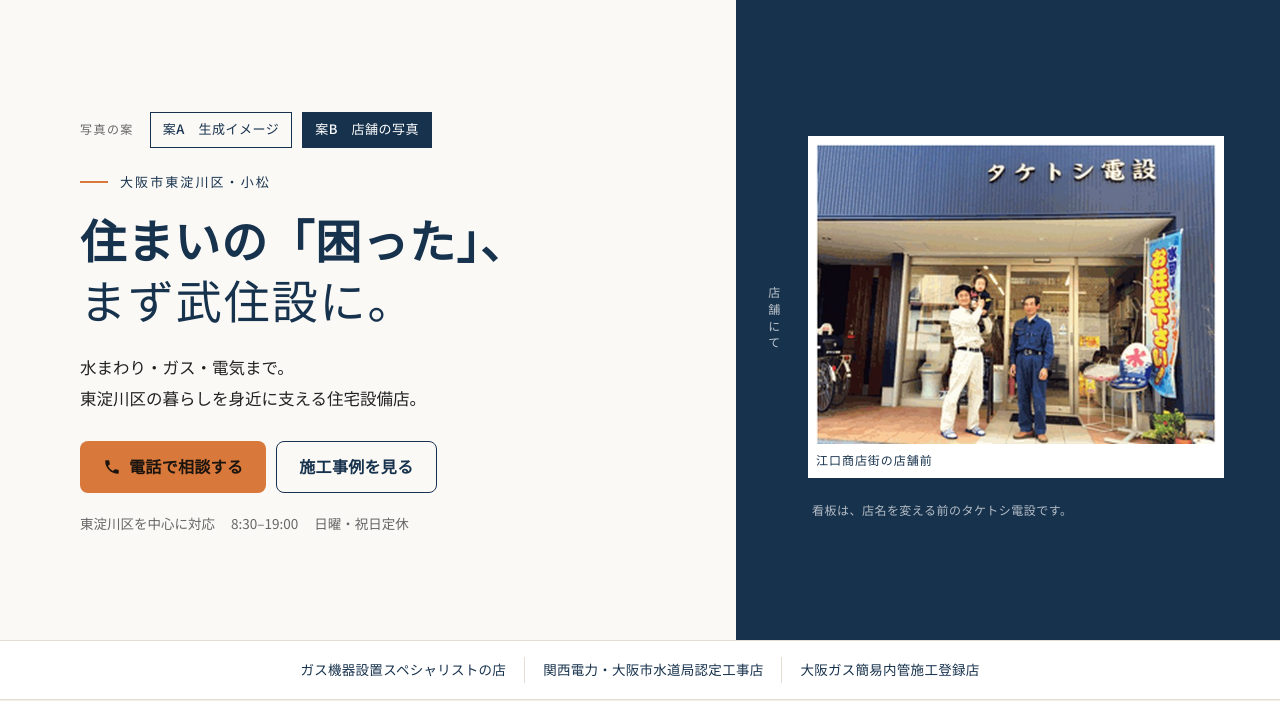
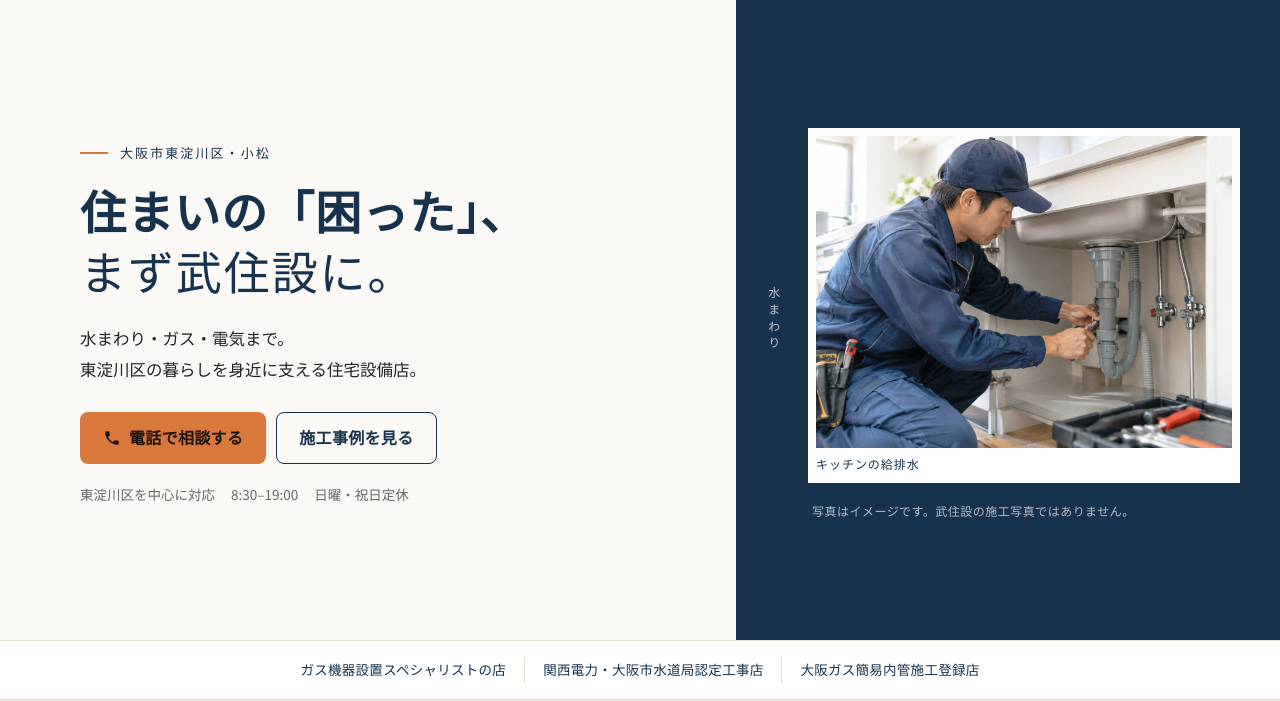
Before and after one commit to sumilianaikonsarutanto-cmd/website-project, a PHP site: page / in a window 1280 px wide. Shown: the part 69-770 px from the top of the page. Run offline with PHP 8.4, Linux system fonts and the light colour scheme.

Commit message:
ファーストビューを指定の作業写真に差し替える
キッチンのシンク下の写真を、紺の面に一枚で置く。施工写真ではないことも、写真の下に残している。

Co-authored-by: sumilianaikonsarutanto-cmd <sumilianaikonsarutanto-cmd@users.noreply.github.com>

```diff
--- a/assets/css/style.css
+++ b/assets/css/style.css
@@ -323,57 +323,7 @@ button, summary { font-family: inherit; }
 
 /* Hero -------------------------------------------------------------------- */
 
-.fv-pick {
-  display: flex;
-  flex-wrap: wrap;
-  align-items: center;
-  gap: 8px 10px;
-  margin: 0 0 22px;
-}
-
-.fv-pick p {
-  margin: 0 6px 0 0;
-  font-size: 12px;
-  letter-spacing: 0.12em;
-  color: var(--muted);
-}
-
-.fv-pick a {
-  display: inline-flex;
-  align-items: center;
-  min-height: 36px;
-  padding: 0 12px;
-  border: 1px solid var(--navy);
-  color: var(--navy);
-  background: transparent;
-  text-decoration: none;
-  font-size: 13px;
-  font-weight: 500;
-  letter-spacing: 0.04em;
-}
-
-.fv-pick a[aria-current="true"] {
-  background: var(--navy);
-  color: #fff;
-}
-
-body:has(#fv-generated:target) .fv-pick a[href="#fv-photo"] {
-  background: transparent;
-  color: var(--navy);
-}
-
-body:has(#fv-generated:target) .fv-pick a[href="#fv-generated"] {
-  background: var(--navy);
-  color: #fff;
-}
-
 .hero { padding: 0; scroll-margin-top: var(--header); }
-
-.hero--generated { display: none; }
-
-#fv-generated:target { display: block; }
-
-#fv-generated:target + .hero--photo { display: none; }
 
 .hero__body {
   width: min(1120px, calc(100% - 40px));
@@ -494,7 +444,7 @@ body:has(#fv-generated:target) .fv-pick a[href="#fv-generated"] {
 
 .hero__frame {
   margin: 0 auto;
-  max-width: 520px;
+  width: 100%;
   background: #fff;
   padding: 8px 8px 10px;
 }
@@ -1310,7 +1260,7 @@ body:has(#fv-generated:target) .fv-pick a[href="#fv-generated"] {
   .hero__stage {
     position: relative;
     margin-top: 0;
-    padding: 56px 48px 40px 72px;
+    padding: 40px 40px 32px 72px;
     display: flex;
     flex-direction: column;
     justify-content: center;
@@ -1332,15 +1282,7 @@ body:has(#fv-generated:target) .fv-pick a[href="#fv-generated"] {
 
   .hero__shot--drop { margin-top: 52px; }
 
-  .hero__note { text-align: left; margin-top: 22px; padding-left: 4px; }
-
-  .hero--photo .hero__stage { padding-right: 56px; }
-
-  .hero--photo .hero__frame { max-width: none; }
-
-  .hero--generated .hero__prints { max-width: 500px; }
-
-  .hero--generated .hero__shot { max-width: none; }
+  .hero__note { text-align: left; margin-top: 18px; padding-left: 4px; }
 
   .reasons { grid-template-columns: 1fr 1fr; }
 
--- a/assets/js/main.js
+++ b/assets/js/main.js
@@ -1,20 +1,4 @@
 (function () {
-  var picks = document.querySelectorAll(".fv-pick a");
-  if (picks.length) {
-    var syncPick = function () {
-      var generated = location.hash === "#fv-generated";
-      picks.forEach(function (link) {
-        var on = generated
-          ? link.getAttribute("href") === "#fv-generated"
-          : link.getAttribute("href") === "#fv-photo";
-        if (on) link.setAttribute("aria-current", "true");
-        else link.removeAttribute("aria-current");
-      });
-    };
-    window.addEventListener("hashchange", syncPick);
-    syncPick();
-  }
-
   var nav = document.querySelector("[data-nav]");
   if (!nav) return;
 
--- a/index.html
+++ b/index.html
@@ -20,7 +20,7 @@
 <link href="https://fonts.googleapis.com/css2?family=Noto+Sans+JP:wght@400;500;700&family=Noto+Serif+JP:wght@500;600&display=swap" rel="stylesheet">
 <link rel="stylesheet" href="assets/css/style.css">
 <link rel="icon" href="assets/img/favicon.svg" type="image/svg+xml">
-<link rel="preload" as="image" href="assets/img/hero/storefront.jpg">
+<link rel="preload" as="image" href="assets/img/hero/sink.jpg">
 <script type="application/ld+json">
 {
   "@context": "https://schema.org",
@@ -110,7 +110,7 @@
 
 <header class="header">
   <div class="container header__bar">
-    <a class="logo" href="#fv-photo">
+    <a class="logo" href="#top">
       <span class="logo__mark" aria-hidden="true">武</span>
       <span class="logo__text">
         <span class="logo__name">武住設</span>
@@ -162,14 +162,9 @@
 
 <main id="main">
 
-  <section class="hero hero--generated" id="fv-generated">
+  <section class="hero" id="top">
     <div class="hero__inner">
       <div class="hero__body">
-        <div class="fv-pick">
-          <p>写真の案</p>
-          <a href="#fv-generated">案A　生成イメージ</a>
-          <a href="#fv-photo">案B　店舗の写真</a>
-        </div>
         <p class="hero__eyebrow">大阪市東淀川区・小松</p>
         <h1 class="hero__title">住まいの「困った」、<span class="hero__em">まず武住設に。</span></h1>
         <p class="hero__lead">水まわり・ガス・電気まで。<br>東淀川区の暮らしを身近に支える住宅設備店。</p>
@@ -186,52 +181,12 @@
         </ul>
       </div>
       <div class="hero__stage">
-        <p class="hero__side">イメージ</p>
-        <div class="hero__prints">
-          <figure class="hero__shot">
-            <img src="assets/img/hero/toilet.jpg" width="864" height="1152" alt="洋式トイレの給水を確認している作業着の人。提案用のイメージ写真" fetchpriority="high">
-            <figcaption>トイレまわり</figcaption>
-          </figure>
-          <figure class="hero__shot hero__shot--drop">
-            <img src="assets/img/hero/bath.jpg" width="864" height="1152" alt="浴室の混合水栓を調整している作業着の人。提案用のイメージ写真">
-            <figcaption>浴室の水栓</figcaption>
-          </figure>
-        </div>
-        <p class="hero__note">提案用のイメージです。武住設の施工写真ではありません。</p>
-      </div>
-    </div>
-  </section>
-
-  <section class="hero hero--photo" id="fv-photo">
-    <div class="hero__inner">
-      <div class="hero__body">
-        <div class="fv-pick">
-          <p>写真の案</p>
-          <a href="#fv-generated">案A　生成イメージ</a>
-          <a href="#fv-photo" aria-current="true">案B　店舗の写真</a>
-        </div>
-        <p class="hero__eyebrow">大阪市東淀川区・小松</p>
-        <h1 class="hero__title">住まいの「困った」、<span class="hero__em">まず武住設に。</span></h1>
-        <p class="hero__lead">水まわり・ガス・電気まで。<br>東淀川区の暮らしを身近に支える住宅設備店。</p>
-        <div class="hero__actions">
-          <a class="btn btn--accent" href="tel:0663703731">
-            <svg aria-hidden="true"><use href="#i-phone"></use></svg>電話で相談する
-          </a>
-          <a class="btn btn--line" href="#works">施工事例を見る</a>
-        </div>
-        <ul class="hero__meta">
-          <li>東淀川区を中心に対応</li>
-          <li>8:30–19:00</li>
-          <li>日曜・祝日定休</li>
-        </ul>
-      </div>
-      <div class="hero__stage">
-        <p class="hero__side">店舗にて</p>
+        <p class="hero__side">水まわり</p>
         <figure class="hero__frame">
-          <img src="assets/img/hero/storefront.jpg" width="604" height="452" alt="タケトシ電設の看板の前に立つ三人。江口商店街の店舗前" fetchpriority="high">
-          <figcaption>江口商店街の店舗前</figcaption>
+          <img src="assets/img/hero/sink.jpg" width="1448" height="1086" alt="キッチンのシンク下で排水管を点検している作業着の人。提案用のイメージ写真" fetchpriority="high">
+          <figcaption>キッチンの給排水</figcaption>
         </figure>
-        <p class="hero__note">看板は、店名を変える前のタケトシ電設です。</p>
+        <p class="hero__note">写真はイメージです。武住設の施工写真ではありません。</p>
       </div>
     </div>
   </section>
```
Also changed, not shown: docs/content-source.md (+2 -3 lines), docs/design-notes.md (+1 -3 lines), assets/img/hero/bath.jpg (deleted), assets/img/hero/sink.jpg (added), assets/img/hero/storefront.jpg (deleted), assets/img/hero/toilet.jpg (deleted).
